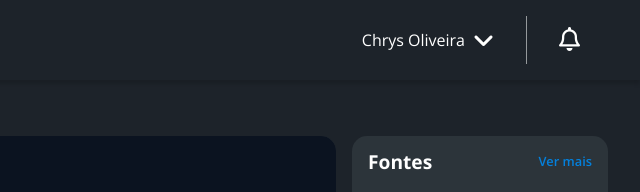
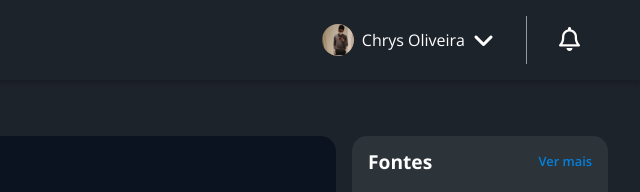
Before and after one commit to ChrysOliveira/pequeno-portifolio, a plain HTML site: page index.html in a window 1536 px wide. Shown: the top 192 px of the page, 896-1536 px from the left. Drawn offline with nearby package versions, Linux system fonts and the light colour scheme; a script that the page names is missing.

Commit message:
arrumando foto de perfil

```diff
--- a/assets/css/elementos/_cabecalho.css
+++ b/assets/css/elementos/_cabecalho.css
@@ -58,7 +58,8 @@
         display: block;
         width: 32px;
         height: 32px;
-        background-image: url(../../img/profile_2.png);
+        border-radius: 50%;
+        background-image: url(../../img/profile_2.jpeg);
         background-repeat: no-repeat;
         background-size: contain;
     }
```
Also changed, not shown: assets/img/profile_2.jpeg (added).
